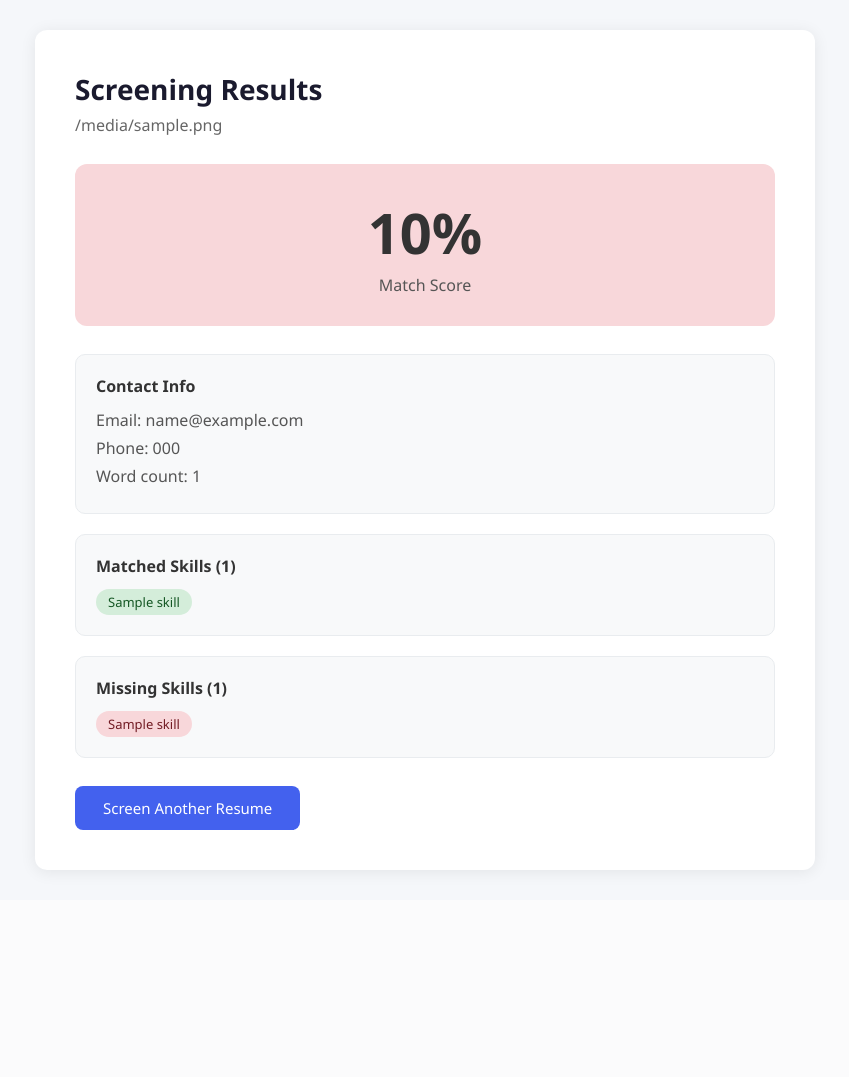
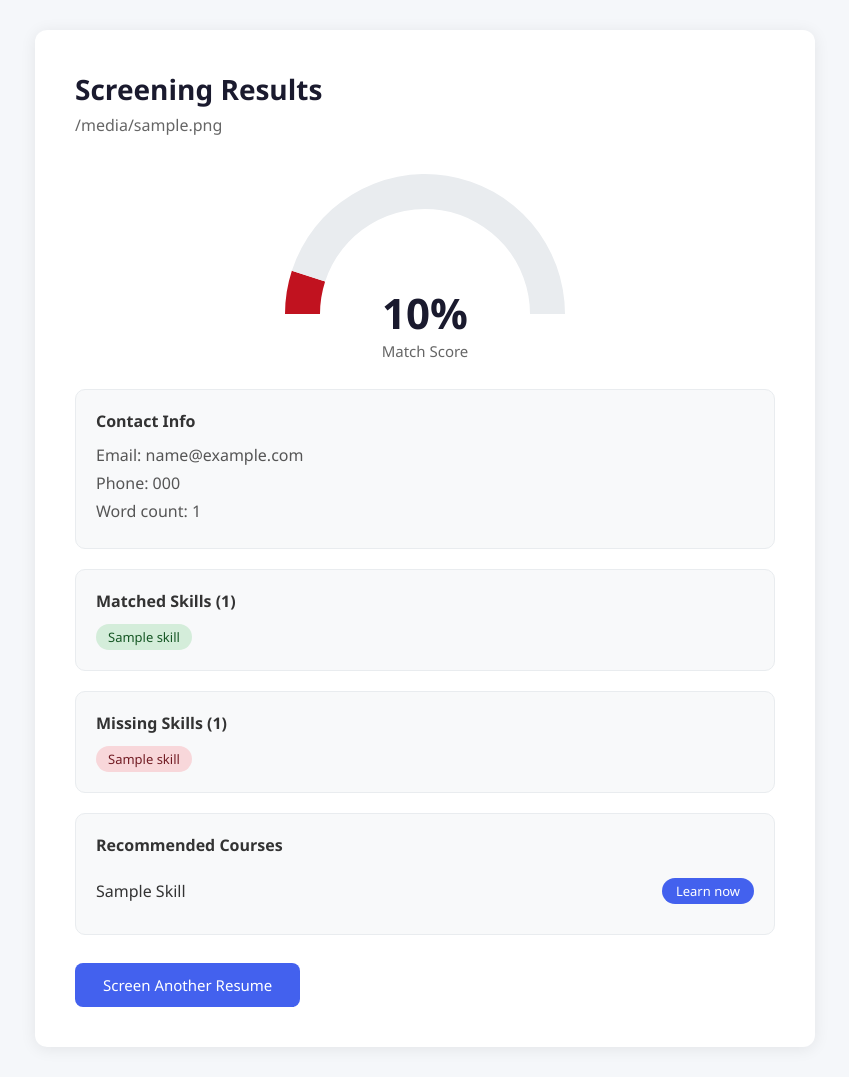
Before and after one commit to pagalavan2210/ai-resume-screener, a Flask app: template templates/result.html in a window 1280 px wide. Shown: the whole page, without its empty margins (215-1064 px from the left). Before the commit the page ends 875 px from the top, so only its background shows below. Run offline with Flask 3, Linux system fonts and the light colour scheme; the template is opened without the code that fills it: most values are stand-ins (such as "Sample title", 1, 10 or a date in 2020).

Commit message:
Add gauge chart and course recommendations feature

```diff
--- a/app.py
+++ b/app.py
@@ -1,5 +1,5 @@
 from flask import Flask, request, render_template
-import fitz  # PyMuPDF
+import fitz
 import spacy
 import re
 import os
@@ -16,6 +16,32 @@ SKILL_KEYWORDS = [
     "git", "linux", "docker", "rest api", "mongodb", "mysql"
 ]
 
+SKILL_RESOURCES = {
+    "python": "https://www.coursera.org/learn/python",
+    "java": "https://www.coursera.org/learn/java-programming",
+    "sql": "https://www.coursera.org/learn/sql-for-data-science",
+    "machine learning": "https://www.coursera.org/learn/machine-learning",
+    "deep learning": "https://www.coursera.org/specializations/deep-learning",
+    "nlp": "https://www.coursera.org/specializations/natural-language-processing",
+    "flask": "https://www.youtube.com/watch?v=Z1RJmh_OqeA",
+    "django": "https://www.coursera.org/learn/django-web-framework",
+    "react": "https://www.coursera.org/learn/react-basics",
+    "javascript": "https://www.coursera.org/learn/javascript-basics",
+    "html": "https://www.coursera.org/learn/html-css-javascript-for-web-developers",
+    "css": "https://www.coursera.org/learn/html-css-javascript-for-web-developers",
+    "data analysis": "https://www.coursera.org/learn/data-analysis-with-python",
+    "pandas": "https://www.youtube.com/watch?v=vmEHCJofslg",
+    "numpy": "https://www.youtube.com/watch?v=QUT1VHiLmmI",
+    "tensorflow": "https://www.coursera.org/learn/introduction-tensorflow",
+    "keras": "https://www.youtube.com/watch?v=qFJeN9V1ZsI",
+    "git": "https://www.coursera.org/learn/introduction-git-github",
+    "linux": "https://www.coursera.org/learn/linux-fundamentals",
+    "docker": "https://www.coursera.org/learn/docker-for-the-absolute-beginner",
+    "rest api": "https://www.youtube.com/watch?v=qbLc5a9jdXo",
+    "mongodb": "https://learn.mongodb.com",
+    "mysql": "https://www.coursera.org/learn/mysql"
+}
+
 def extract_text_from_pdf(filepath):
     text = ""
     with fitz.open(filepath) as doc:
@@ -29,7 +55,6 @@ def extract_text_from_txt(filepath):
 
 def score_resume(resume_text, job_desc):
     job_desc = job_desc.lower()
-    job_keywords = set(re.findall(r'\b\w[\w\s]*\b', job_desc))
 
     matched = []
     missing = []
@@ -47,10 +72,17 @@ def score_resume(resume_text, job_desc):
     emails = [token.text for token in doc if "@" in token.text]
     phones = re.findall(r'\b\d{10}\b|\b\d{3}[-.\s]\d{3}[-.\s]\d{4}\b', resume_text)
 
+    recommendations = {
+        skill: SKILL_RESOURCES[skill]
+        for skill in missing
+        if skill in SKILL_RESOURCES
+    }
+
     return {
         "score": score,
         "matched": matched,
         "missing": missing,
+        "recommendations": recommendations,
         "email": emails[0] if emails else "Not found",
         "phone": phones[0] if phones else "Not found",
         "word_count": len(resume_text.split())
--- a/static/style.css
+++ b/static/style.css
@@ -96,3 +96,64 @@ button:hover { background: #3451d1; }
     font-size: 15px;
 }
 .back-btn:hover { background: #3451d1; }
+.gauge-wrapper {
+    position: relative;
+    display: flex;
+    flex-direction: column;
+    align-items: center;
+    margin-bottom: 28px;
+}
+
+.gauge-label {
+    display: flex;
+    flex-direction: column;
+    align-items: center;
+    margin-top: -40px;
+}
+
+.gauge-score {
+    font-size: 42px;
+    font-weight: 700;
+    color: #1a1a2e;
+}
+
+.gauge-text {
+    font-size: 15px;
+    color: #666;
+}
+
+.recommendations {
+    list-style: none;
+    padding: 0;
+}
+
+.recommendations li {
+    display: flex;
+    justify-content: space-between;
+    align-items: center;
+    padding: 10px 0;
+    border-bottom: 1px solid #e9ecef;
+}
+
+.recommendations li:last-child {
+    border-bottom: none;
+}
+
+.rec-skill {
+    font-weight: 500;
+    color: #333;
+    text-transform: capitalize;
+}
+
+.rec-link {
+    background: #4361ee;
+    color: white;
+    padding: 4px 14px;
+    border-radius: 20px;
+    font-size: 13px;
+    text-decoration: none;
+}
+
+.rec-link:hover {
+    background: #3451d1;
+}
--- a/templates/result.html
+++ b/templates/result.html
@@ -4,15 +4,20 @@
     <meta charset="UTF-8">
     <title>Results - Resume Screener</title>
     <link rel="stylesheet" href="{{ url_for('static', filename='style.css') }}">
+    <script src="https://cdn.jsdelivr.net/npm/chart.js"></script>
 </head>
 <body>
 <div class="container">
     <h1>Screening Results</h1>
     <p class="subtitle">{{ filename }}</p>
 
-    <div class="score-box {% if result.score >= 70 %}high{% elif result.score >= 40 %}medium{% else %}low{% endif %}">
-        <div class="score-number">{{ result.score }}%</div>
-        <div class="score-label">Match Score</div>
+    <!-- Gauge Chart -->
+    <div class="gauge-wrapper">
+        <canvas id="gaugeChart" width="280" height="160"></canvas>
+        <div class="gauge-label">
+            <span class="gauge-score">{{ result.score }}%</span>
+            <span class="gauge-text">Match Score</span>
+        </div>
     </div>
 
     <div class="info-grid">
@@ -42,9 +47,49 @@
                 {% if not result.missing %}<p>All required skills found!</p>{% endif %}
             </div>
         </div>
+
+        <!-- Recommendations Card -->
+        {% if result.recommendations %}
+        <div class="info-card">
+            <h3>Recommended Courses</h3>
+            <ul class="recommendations">
+                {% for skill, link in result.recommendations.items() %}
+                <li>
+                    <span class="rec-skill">{{ skill }}</span>
+                    <a href="{{ link }}" target="_blank" class="rec-link">Learn now</a>
+                </li>
+                {% endfor %}
+            </ul>
+        </div>
+        {% endif %}
     </div>
 
     <a href="/" class="back-btn">Screen Another Resume</a>
 </div>
+
+<script>
+const score = {{ result.score }};
+const color = score >= 70 ? '#2d6a4f' : score >= 40 ? '#b5830a' : '#c1121f';
+const remaining = 100 - score;
+
+new Chart(document.getElementById('gaugeChart'), {
+    type: 'doughnut',
+    data: {
+        datasets: [{
+            data: [score, remaining],
+            backgroundColor: [color, '#e9ecef'],
+            borderWidth: 0,
+            circumference: 180,
+            rotation: 270
+        }]
+    },
+    options: {
+        responsive: false,
+        cutout: '75%',
+        plugins: { legend: { display: false }, tooltip: { enabled: false } },
+        animation: { animateRotate: true, duration: 1200 }
+    }
+});
+</script>
 </body>
 </html>
```
